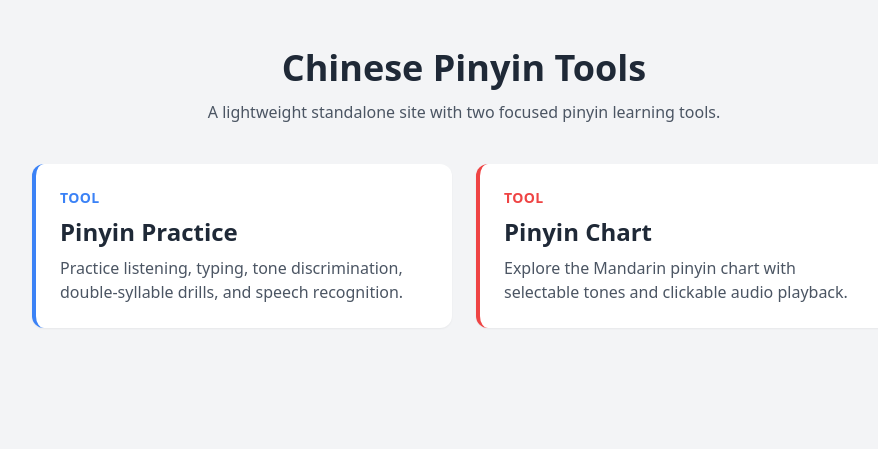
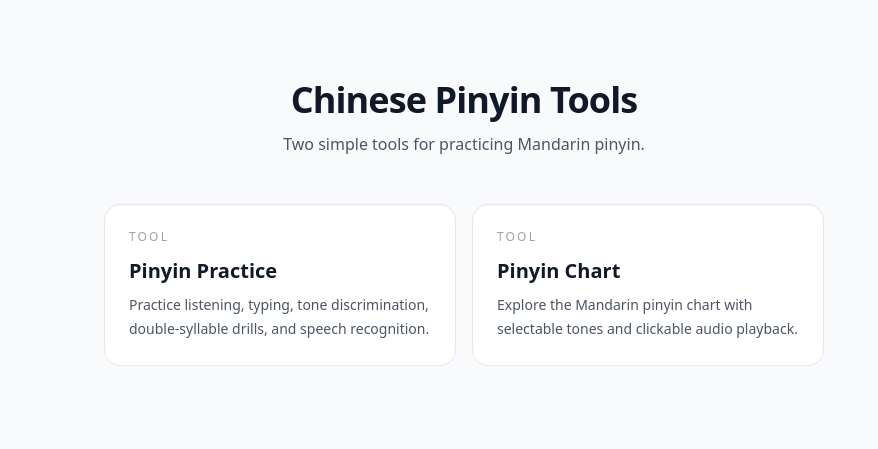
Before and after one commit to 1jehuang/chinese-pinyin-tools, a plain HTML site: page index.html in a window 1280 px wide. Shown: the whole page, without its empty margins (176-1054 px from the left). Drawn offline with nearby package versions, Linux system fonts and the light colour scheme.

Commit message:
Simplify landing page card styling

```diff
--- a/index.html
+++ b/index.html
@@ -6,24 +6,24 @@
   <title>Chinese Pinyin Tools</title>
   <script src="https://cdn.tailwindcss.com"></script>
 </head>
-<body class="bg-gray-100 min-h-screen">
-  <div class="max-w-4xl mx-auto px-4 py-12">
-    <header class="text-center mb-10">
-      <h1 class="text-4xl font-bold text-gray-800 mb-3">Chinese Pinyin Tools</h1>
-      <p class="text-gray-600">A lightweight standalone site with two focused pinyin learning tools.</p>
+<body class="bg-gray-50 min-h-screen text-gray-900">
+  <div class="max-w-3xl mx-auto px-6 py-20">
+    <header class="text-center mb-12">
+      <h1 class="text-4xl font-semibold tracking-tight text-gray-900 mb-3">Chinese Pinyin Tools</h1>
+      <p class="text-gray-600">Two simple tools for practicing Mandarin pinyin.</p>
     </header>
 
-    <main class="grid gap-6 md:grid-cols-2">
-      <a href="pinyin-practice.html" class="bg-white rounded-xl shadow-sm hover:shadow-md transition p-6 border-l-4 border-blue-500">
-        <div class="text-sm font-semibold uppercase tracking-wide text-blue-500 mb-2">Tool</div>
-        <h2 class="text-2xl font-bold text-gray-800 mb-2">Pinyin Practice</h2>
-        <p class="text-gray-600">Practice listening, typing, tone discrimination, double-syllable drills, and speech recognition.</p>
+    <main class="grid gap-4 md:grid-cols-2">
+      <a href="pinyin-practice.html" class="bg-white rounded-2xl border border-gray-200 p-6 transition hover:border-gray-300 hover:bg-gray-50">
+        <div class="text-xs font-medium uppercase tracking-[0.18em] text-gray-400 mb-3">Tool</div>
+        <h2 class="text-xl font-semibold text-gray-900 mb-2">Pinyin Practice</h2>
+        <p class="text-sm leading-6 text-gray-600">Practice listening, typing, tone discrimination, double-syllable drills, and speech recognition.</p>
       </a>
 
-      <a href="pinyin-chart.html" class="bg-white rounded-xl shadow-sm hover:shadow-md transition p-6 border-l-4 border-red-500">
-        <div class="text-sm font-semibold uppercase tracking-wide text-red-500 mb-2">Tool</div>
-        <h2 class="text-2xl font-bold text-gray-800 mb-2">Pinyin Chart</h2>
-        <p class="text-gray-600">Explore the Mandarin pinyin chart with selectable tones and clickable audio playback.</p>
+      <a href="pinyin-chart.html" class="bg-white rounded-2xl border border-gray-200 p-6 transition hover:border-gray-300 hover:bg-gray-50">
+        <div class="text-xs font-medium uppercase tracking-[0.18em] text-gray-400 mb-3">Tool</div>
+        <h2 class="text-xl font-semibold text-gray-900 mb-2">Pinyin Chart</h2>
+        <p class="text-sm leading-6 text-gray-600">Explore the Mandarin pinyin chart with selectable tones and clickable audio playback.</p>
       </a>
     </main>
   </div>
```
